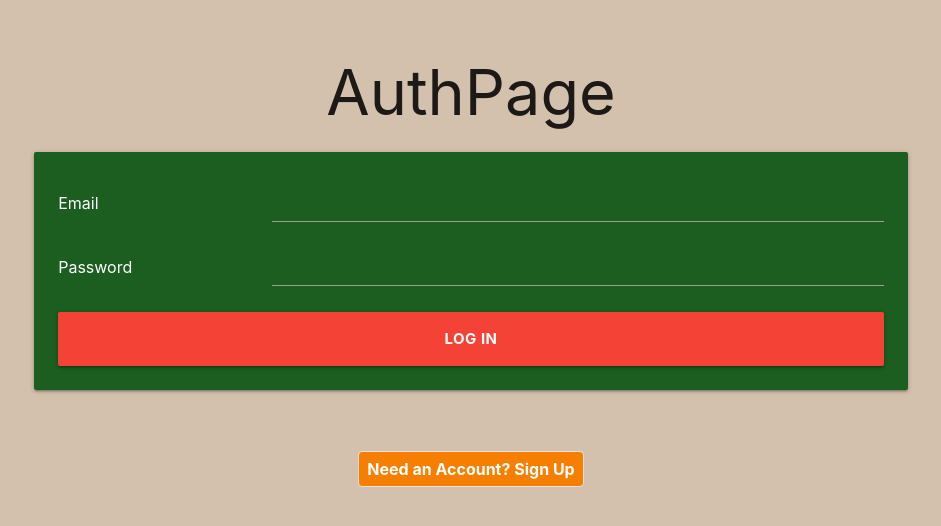
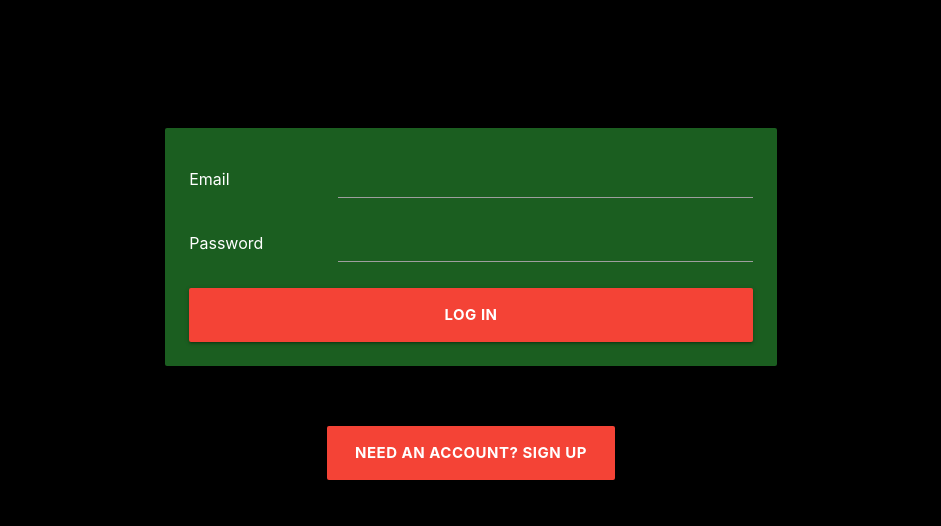
Before and after one commit to angrypirate33/mern-blackjack, a React (Create React App) app: page /orders in a window 1280 px wide. Shown: the top 526 px of the page, without its empty margins (169-1110 px from the left). Built offline with nearby package versions, Linux system fonts and the light colour scheme.

Commit message:
Re-styles AuthPage.

```diff
--- a/src/pages/AuthPage/AuthPage.css
+++ b/src/pages/AuthPage/AuthPage.css
@@ -0,0 +1,4 @@
+body {
+    background-color: black;
+    padding-top: 15vmin;
+}
--- a/src/pages/AuthPage/AuthPage.jsx
+++ b/src/pages/AuthPage/AuthPage.jsx
@@ -16,11 +16,13 @@ export default function AuthPage({ setUser }) {
   }
 
     return (
-      <div>
-        <h1>AuthPage</h1>
+      <div className='container' id='login-box'>
         { userPref === 'signup' ? <LoginForm setUser={setUser} /> : <SignUpForm setUser={setUser} /> }
-        <button onClick={handlePref}>
-          { userPref === 'login' ? 'Already a member? Log In' : 'Need an Account? Sign Up' }
+        <button
+          className='waves-effect waves-light btn-large red'
+          id='login-btn'
+          onClick={handlePref}>
+            { userPref === 'login' ? 'Already a member? Log In' : 'Need an Account? Sign Up' }
         </button>
       </div>
     )
```
